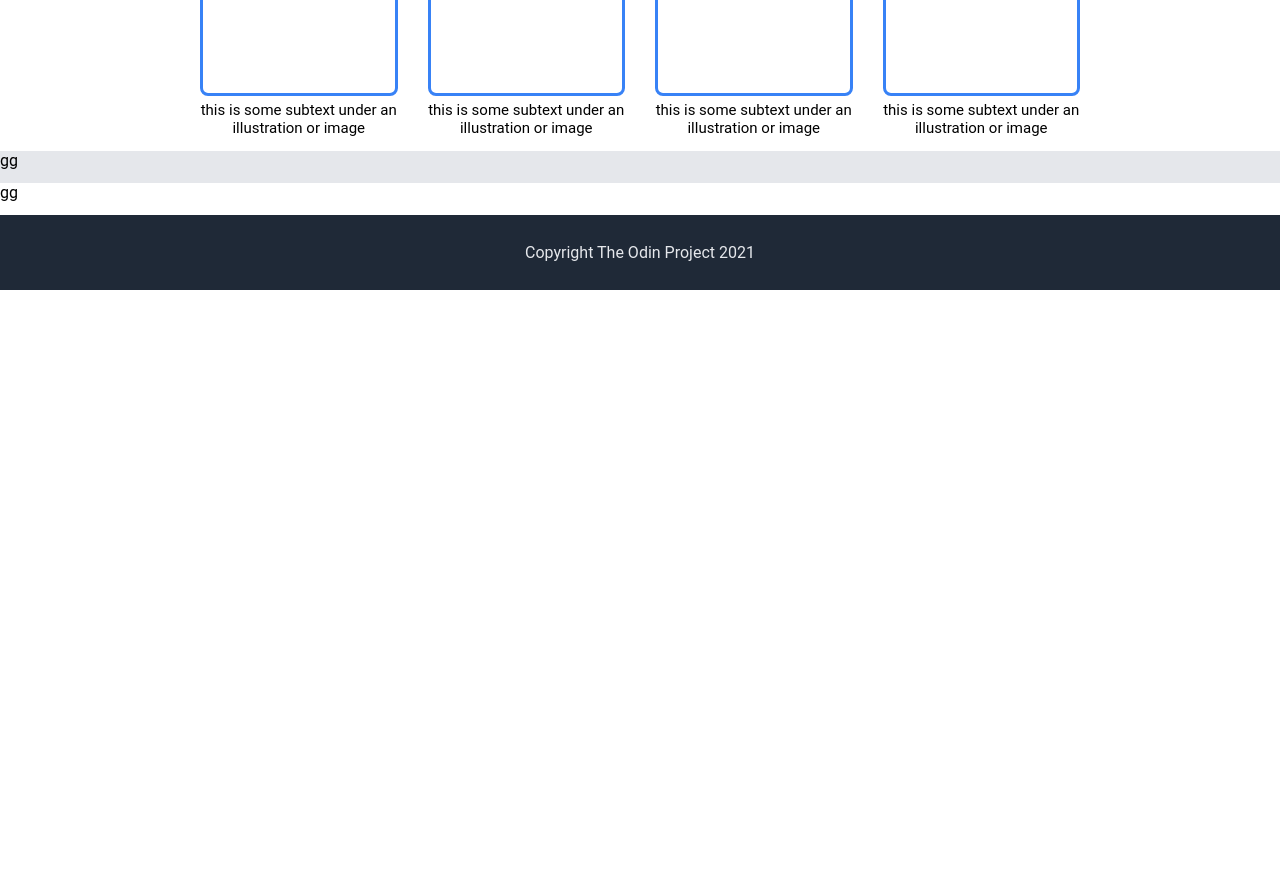
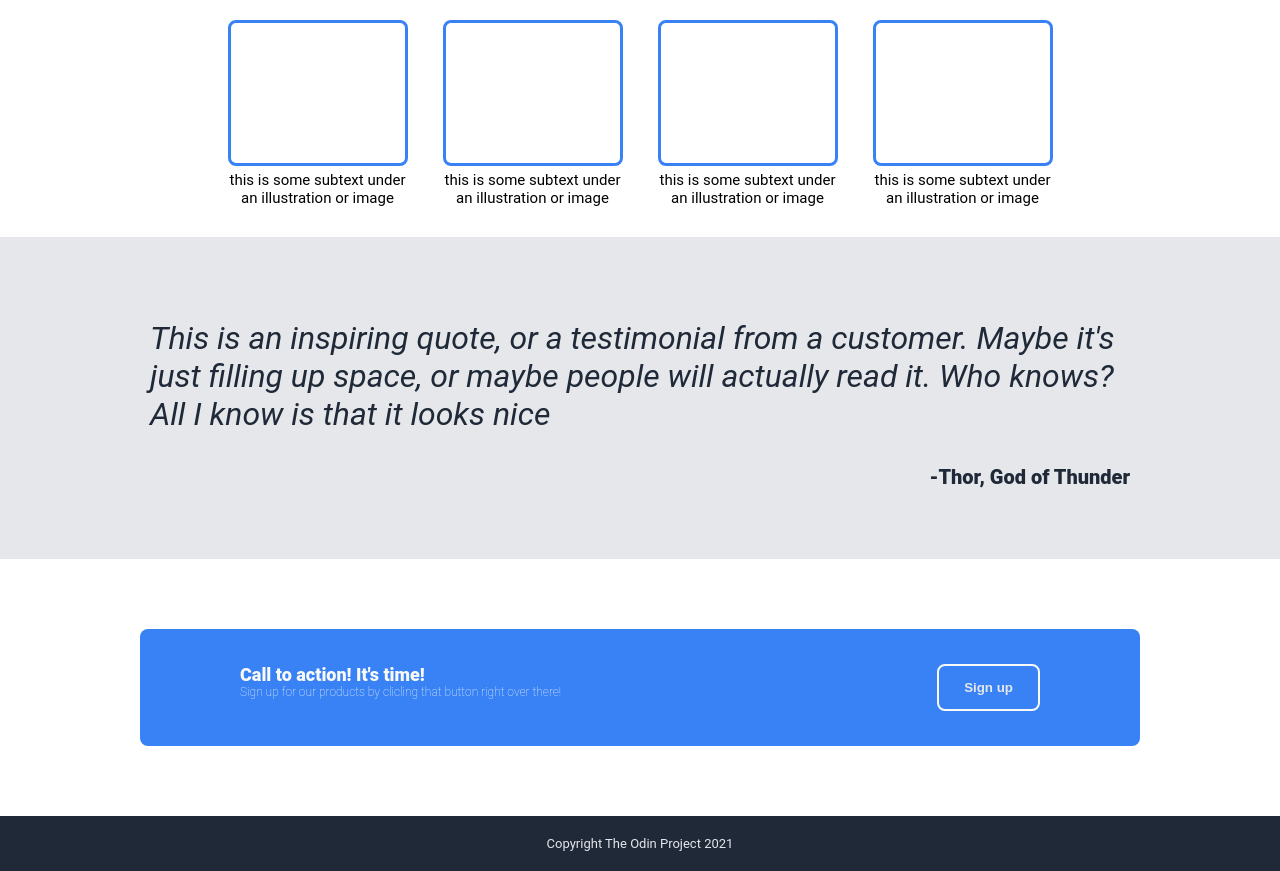
Before and after one commit to Neya5/landing_page, a plain HTML site: page index.html in a window 1280 px wide. Shown: the part 510-1381 px from the top of the page. Before the commit the page ends 800 px from the top, so only its background shows below. Drawn offline with Linux system fonts and the light colour scheme.

Commit message:
Finish third and fourth section
Fix some issues with wider screens

```diff
--- a/index.html
+++ b/index.html
@@ -20,7 +20,7 @@
             <div class="first-left">
             <h2>This website is awesome</h2>
             <p>This website has some subtext that goes here under the main title. It's a smaller font and the color is lower contrast</p>
-            <button>Sign up</button>
+            <button class="button1">Sign up</button>
             </div>
             <div class="first-right">This is a placeholder for an image</div>
         </div>
@@ -45,8 +45,18 @@
             </div>
             </div>
         </div>
-        <div class="third">gg</div>
-        <div class="four">gg</div>
+        <div class="third">
+            <p>This is an inspiring quote, or a testimonial from a customer. Maybe it's just filling up space, or maybe people will actually read it. Who knows? All I know is that it looks nice</p>
+            <p class="signature">-Thor, God of Thunder</p>
+        </div>
+        <div class="four">
+            <div class="blue-box">
+                <div class="text">Call to action! It's time!
+                    <p>Sign up for our products by clicling that button right over there!</p>
+                </div>
+                <button class="button2">Sign up</button>
+            </div>
+        </div>
     </div>
     <div class="footer">Copyright  The Odin Project 2021</div>
 </body>
--- a/styles.css
+++ b/styles.css
@@ -13,7 +13,7 @@ body {
     display: flex;
     justify-content: space-between;
     align-items: center;
-    padding: 0 100px;
+    padding: 15px 100px;
     height: 75px;
 }
 
@@ -53,8 +53,9 @@ a {
     display:flex;
     justify-content: center;
     align-items: center;
-    padding: 10px 150px;
+    padding: 60px 150px;
     gap: 25px;
+
 }
 
 h2 {
@@ -76,9 +77,13 @@ h2 {
 
 .third {
     background-color: #E5E7EB;
+    font-size: 32px;
+    font-style: italic;
+    color: #1F2937;
+    padding: 50px 150px;
 }
 
-button{
+.button1 {
     background-color: #3882F6;
     padding: 5px 20px;
     color: #E5E7EB;
@@ -106,13 +111,14 @@ h3 {
     padding: 20px;
     border-radius: 8px;
     height: 100px;
+
 }
 
 .images {
     display: flex;
     justify-content: center;
     align-items: center;
-    gap: 30px;
+    gap: 35px;
     padding: 0 200px;
 }
 
@@ -120,4 +126,59 @@ h3 {
     text-align: center;
     font-size: 15px;
     margin-top: 5px;
+    margin-bottom: 30px;
 }
+
+.signature {
+    font-size: 20px;
+    color: #1F2937;
+    text-align: right;
+    font-style: normal;
+    font-weight: 900;
+}
+
+.footer {
+    padding: 20px;
+    text-align: center;
+    font-size: 13px;
+}
+
+.blue-box {
+    background-color: #3882F6;
+    color: #E5E7EB;
+    margin: 70px 120px;
+    border-radius: 8px;
+    padding: 35px 100px;
+    display: flex;
+    max-width: 800px;
+}
+
+.text {
+    font-size: 18px;
+    color: #F9FAF8;
+    font-weight: 900;
+}
+
+.text p {
+    font-size: 12px;
+    font-weight: 100;
+    margin-top: 0;
+}
+
+.button2 {
+    background-color: #3882F6;
+    color: #E5E7EB;
+    border-radius: 8px;
+    border: 2px solid #F9FAF8;
+    font-weight: 600;
+    padding: 0 25px;
+}
+
+.image {
+    max-width: 180px;
+}
+
+.four {
+    display: flex;
+    justify-content: center;
+}
```
